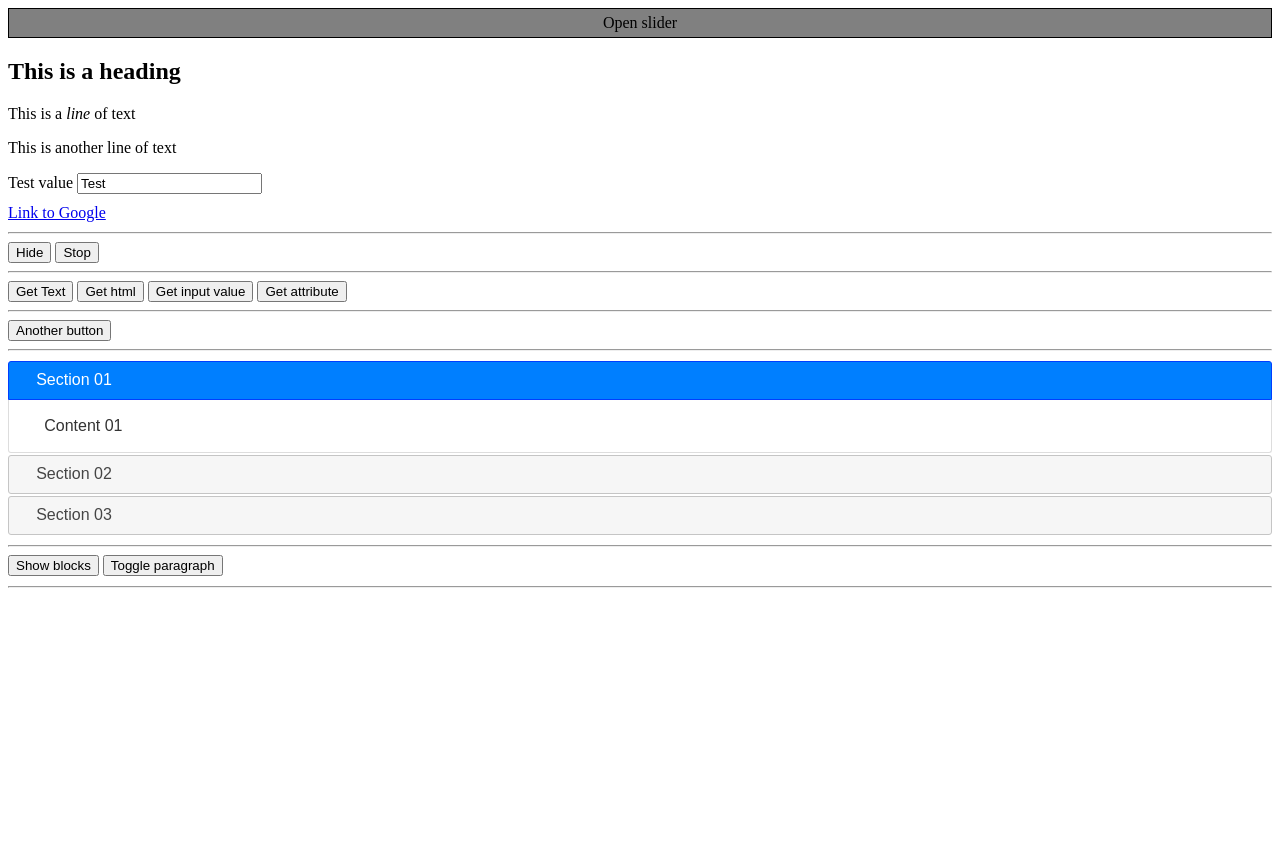
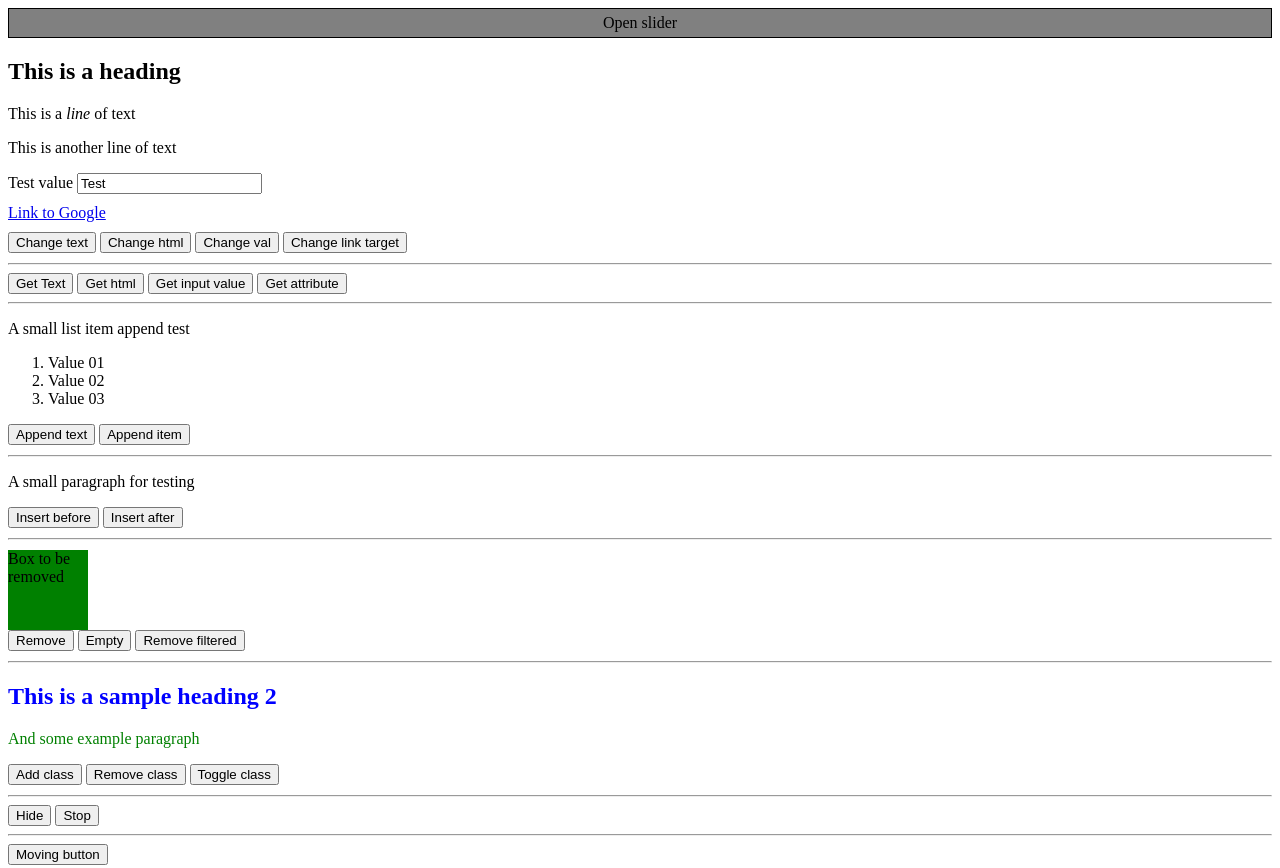
Before and after one commit to HerrBvomSee/jquery-try-out, a plain HTML site: page index.html in a window 1280 px wide. Shown: the top 868 px of the page. Before the commit the page ends 800 px from the top, so only its background shows below. Drawn offline with Linux system fonts and the light colour scheme.

Commit message:
initial import

```diff
--- a/index.html
+++ b/index.html
@@ -1,6 +1,9 @@
 <!DOCTYPE html>
 <html lang="en">
 <head>
+    <meta charset="UTF-8" />
+    <meta name="viewport" content="width=device-width, initial-scale=1.0, maximum-scale=1.0"/>
+
     <title>Title</title>
     <script src="jquery-3.6.0.js" type="text/javascript"></script>
     <script src="jquery-ui.js" type="text/javascript"></script>
@@ -22,10 +25,13 @@
         <a href="https://www.google.com" id="alink">Link to Google</a>
     </div>
 
-    <hr>
+    <div class="free-space">
+        <button id="change-text">Change text</button>
+        <button id="change-html">Change html</button>
+        <button id="change-val">Change val</button>
+        <button id="change-attr">Change link target</button>
+    </div>
 
-    <button id="hide-button">Hide</button>
-    <button id="stop">Stop</button>
     <hr />
     <button id="text">Get Text</button>
     <button id="html">Get html</button>
@@ -34,7 +40,55 @@
 
     <hr/>
 
-    <button id="proceed">Another button</button>
+    <div class="free-space" id="append-section">
+        <p class="append-para">A small list item append test</p>
+        <ol>
+            <li>Value 01</li>
+            <li>Value 02</li>
+            <li>Value 03</li>
+        </ol>
+        <button id="append-text">Append text</button>
+        <button id="append-item">Append item</button>
+    </div>
+
+    <hr/>
+
+    <div class="free-space" id="before-after-section">
+        <p class="be-af-para">A small paragraph for testing</p>
+        <button id="before-para">Insert before</button>
+        <button id="after-para">Insert after</button>
+    </div>
+
+    <hr/>
+
+    <div class="free-space" id="remove-empty-section">
+        <div id="remove-box" class="box visible">
+            Box to be removed
+        </div>
+        <button id="remove">Remove</button>
+        <button id="empty">Empty</button>
+        <button id="remove-filter">Remove filtered</button>
+    </div>
+
+    <hr/>
+
+    <div class="free-space" id="class-changes">
+        <h2 class="class-heading">This is a sample heading 2</h2>
+        <p id="class-para" class="class-para">And some example paragraph</p>
+
+        <button id="add-class">Add class</button>
+        <button id="remove-class">Remove class</button>
+        <button id="toggle-class">Toggle class</button>
+    </div>
+
+    <hr />
+
+    <button id="hide-button">Hide</button>
+    <button id="stop">Stop</button>
+
+    <hr/>
+
+    <button id="proceed">Moving button</button>
 
     <hr/>
     <div id="accordion" class="free-space">
--- a/jq.js
+++ b/jq.js
@@ -31,6 +31,21 @@ $(document).ready(function () {
         console.log($("a#alink").attr("href"));
     });
 
+    $("#change-text").click(function() {
+        $(".another").text("This is a replaced text");
+    });
+
+    $("#change-html").click(function() {
+        $(".another").html("This is a <b>replaced</b> text");
+    });
+
+    $("#change-val").click(function() {
+        $("input").val("A new value");
+    });
+
+    $("#change-attr").click(function() {
+        $("#alink").attr("href", "https://www.herrbvomsee.de");
+    });
 
     $("p").on({
         "dblclick": function () {
@@ -65,7 +80,7 @@ $(document).ready(function () {
         "click": function () {
             $("#panel").slideToggle(1000);
         }
-    })
+    });
     $("#div1").on({
         "click": function () {
         }
@@ -77,6 +92,54 @@ $(document).ready(function () {
     });
     $("button#drag").on({
     })
+
+    // APPEND-SECTION
+    $("button#append-text").click(function() {
+        console.log("append text");
+        $("p.append-para").append("<p> - with more text appended</p>");
+    });
+
+    $("button#append-item").click(function() {
+        console.log("append item");
+        $("ol").append("<li>new item</li>");
+    });
+
+    // BEFORE-AFTER-SECTION
+    $("button#before-para").click(function() {
+        $("p.be-af-para").before("<p>New text before para</p>");
+    });
+
+    $("button#after-para").click(function() {
+        $("p.be-af-para").after("<p>New text <b>after</b> para</p>");
+    });
+
+    // REMOVE-EMPTY-SECTION
+    $("button#remove").click(function() {
+        $("#remove-box").remove();
+    });
+
+    $("button#empty").click(function() {
+        $("#remove-box").empty();
+    });
+
+    $("button#remove-filter").click(function() {
+        $("*").remove("li");
+    });
+
+    // CLASS-CHANGES
+    $("button#add-class").click(function() {
+        $(".class-heading").addClass("big-heading class-para");
+    });
+
+    $("button#remove-class").click(function() {
+        $(".class-heading").removeClass("big-heading");
+        $("#class-para").removeClass("class-para");
+    });
+
+    $("button#toggle-class").click(function() {
+        $(".class-heading").toggleClass("big-heading");
+    });
+
 });
 
 function switcher(target) {
--- a/styles.css
+++ b/styles.css
@@ -30,3 +30,19 @@
 .free-space {
     margin: 10px 0px;
 }
+
+.visible {
+    display: block;
+}
+
+.class-heading {
+    color: blue;
+}
+
+.class-para {
+    color: green;
+}
+
+.big-heading {
+    font-size: 2em;
+}
```
Also changed, not shown: 1 other file.
